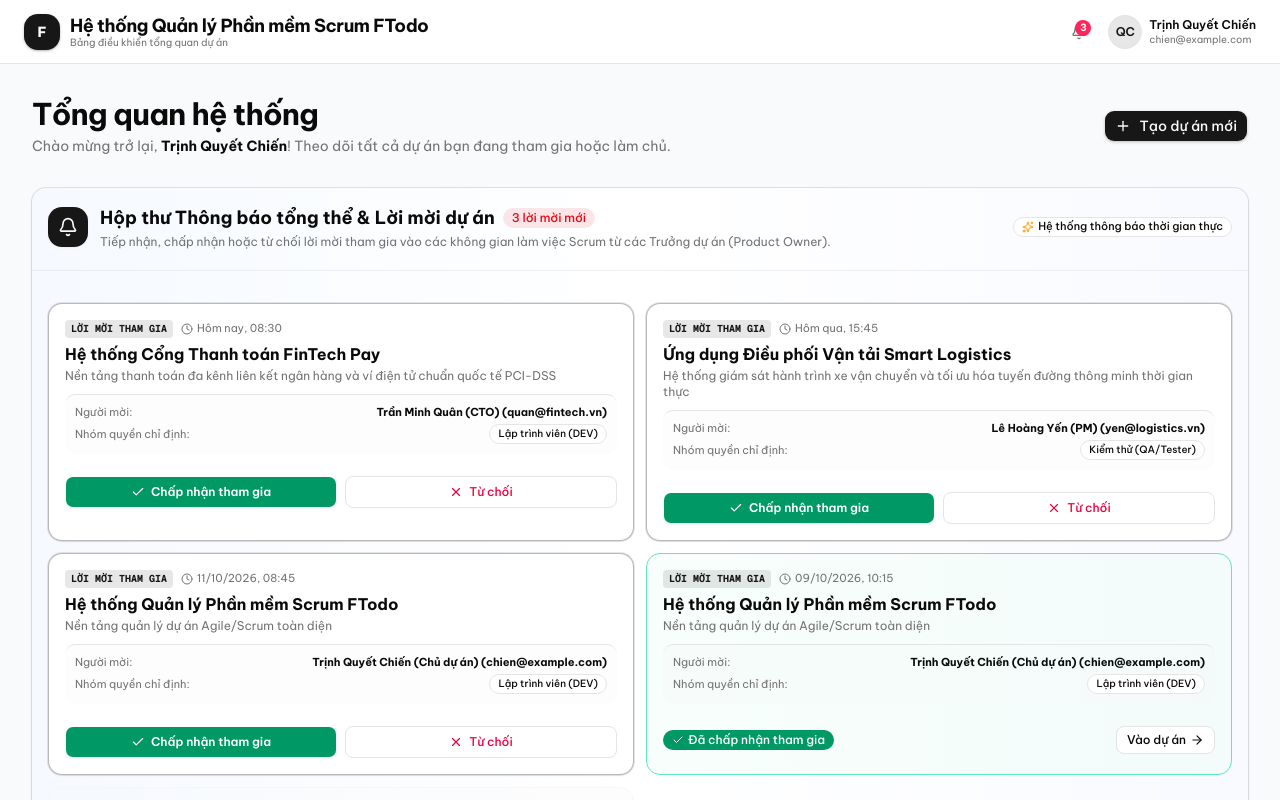
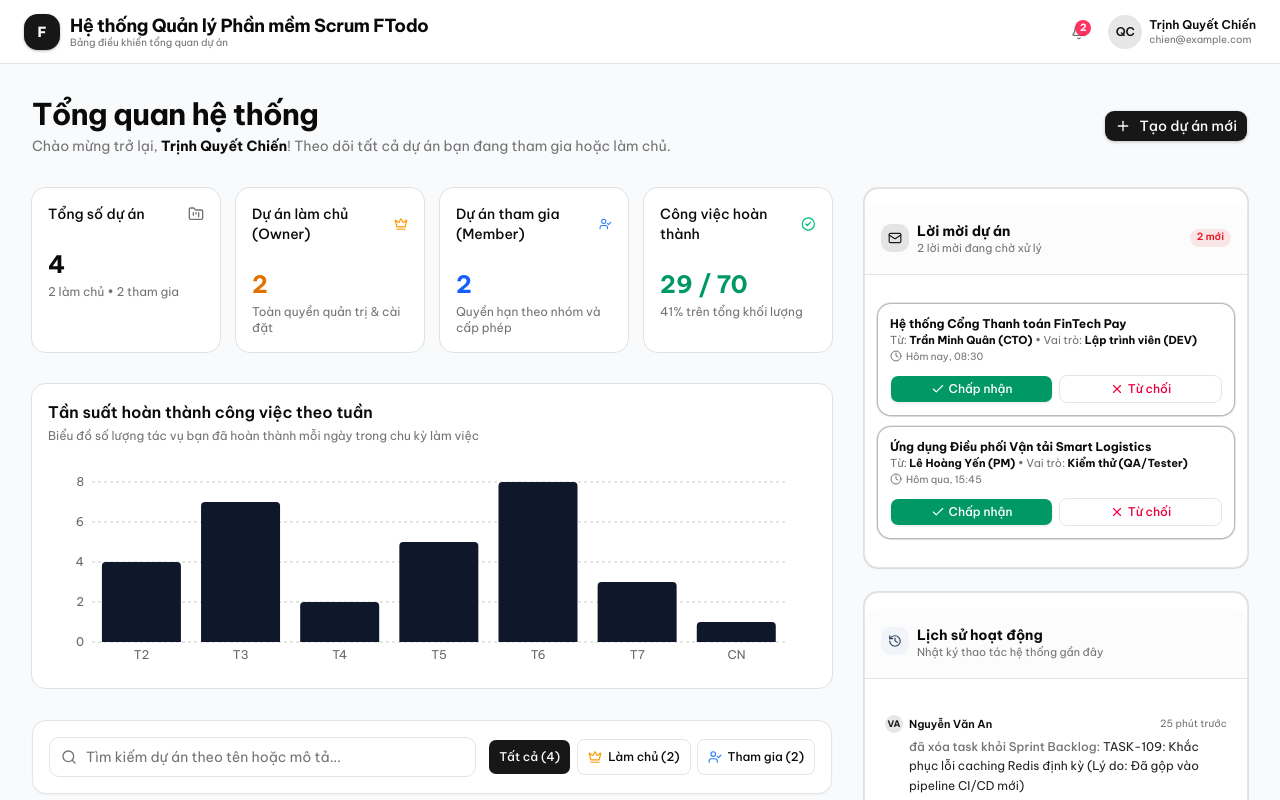
Before and after one commit to trinhquyetchien/FTodo, a Next.js app in the folder frontend/: page / in a window 1280 px wide. Shown: the top 800 px of the page. Built offline with nearby package versions, Linux system fonts and the light colour scheme.

Commit message:
feat(dashboard): move project invitations to compact right sidebar and header notifications

```diff
--- a/frontend/src/app/(dashboard)/page.tsx
+++ b/frontend/src/app/(dashboard)/page.tsx
@@ -17,7 +17,8 @@ import {
   Mail,
   Check,
   Clock,
-  Sparkles
+  Sparkles,
+  History
 } from "lucide-react";
 import { Button } from "@/components/ui/button";
 import { Card, CardContent, CardDescription, CardFooter, CardHeader, CardTitle } from "@/components/ui/card";
@@ -149,6 +150,12 @@ export default function GlobalDashboard() {
   const totalTasks = allProjects.reduce((sum, p) => sum + (p.tasks || 0), 0);
   const completedTasks = allProjects.reduce((sum, p) => sum + (p.completedTasks || 0), 0);
 
+  // Invitations addressed to the current user
+  const myInvitations = invitations.filter(
+    (i) => i.recipientEmail === user?.email || i.recipientName === user?.name || i.id === "inv-1" || i.id === "inv-2"
+  );
+  const pendingInvitations = myInvitations.filter((i) => i.status === "pending");
+
   const filteredOwned = ownedProjects.filter((p) => {
     if (filterTab === "member") return false;
     if (!searchQuery.trim()) return true;
@@ -168,8 +175,8 @@ export default function GlobalDashboard() {
       {/* 1. Top Banner & Action */}
       <div className="flex flex-col sm:flex-row justify-between items-start sm:items-center gap-4">
         <div>
-          <h1 className="text-3xl font-bold tracking-tight">Tổng quan hệ thống</h1>
-          <p className="text-muted-foreground text-sm mt-1">
+          <h1 className="text-2xl sm:text-3xl font-bold tracking-tight">Tổng quan hệ thống</h1>
+          <p className="text-muted-foreground text-xs sm:text-sm mt-1">
             Chào mừng trở lại, <strong className="text-foreground">{user?.name}</strong>! Theo dõi tất cả dự án bạn đang tham gia hoặc làm chủ.
           </p>
         </div>
@@ -223,157 +230,13 @@ export default function GlobalDashboard() {
       </div>
 
       {/* ======================================================== */}
-      {/* 1.5. GLOBAL NOTIFICATIONS & PROJECT INVITATIONS CENTER   */}
+      {/* 2. MAIN LAYOUT: 2 COLUMNS (CONTENT + RIGHT SIDEBAR)      */}
       {/* ======================================================== */}
-      <Card className="border-primary/20 bg-linear-to-r from-blue-50/60 via-card to-indigo-50/40 dark:from-blue-950/20 dark:via-card dark:to-indigo-950/10 shadow-sm overflow-hidden">
-        <CardHeader className="pb-3 border-b border-border/60">
-          <div className="flex flex-col sm:flex-row justify-between items-start sm:items-center gap-3">
-            <div className="flex items-center gap-3">
-              <div className="h-10 w-10 rounded-xl bg-primary text-primary-foreground flex items-center justify-center shadow-xs shrink-0">
-                <Bell className="h-5 w-5" />
-              </div>
-              <div>
-                <div className="flex items-center gap-2 flex-wrap">
-                  <CardTitle className="text-base sm:text-lg font-bold">
-                    Hộp thư Thông báo tổng thể & Lời mời dự án
-                  </CardTitle>
-                  {invitations.filter((i) => i.status === "pending").length > 0 ? (
-                    <Badge variant="destructive" className="text-xs px-2 py-0.5 animate-pulse">
-                      {invitations.filter((i) => i.status === "pending").length} lời mời mới
-                    </Badge>
-                  ) : (
-                    <Badge variant="secondary" className="text-xs text-muted-foreground">
-                      Không có lời mời chờ
-                    </Badge>
-                  )}
-                </div>
-                <CardDescription className="text-xs mt-0.5">
-                  Tiếp nhận, chấp nhận hoặc từ chối lời mời tham gia vào các không gian làm việc Scrum từ các Trưởng dự án (Product Owner).
-                </CardDescription>
-              </div>
-            </div>
-
-            <Badge variant="outline" className="text-[11px] font-medium bg-background gap-1 shrink-0">
-              <Sparkles className="h-3 w-3 text-amber-500" /> Hệ thống thông báo thời gian thực
-            </Badge>
-          </div>
-        </CardHeader>
-
-        <CardContent className="pt-4 space-y-4">
-          {/* List of Invitations */}
-          {invitations.length > 0 ? (
-            <div className="grid gap-3 sm:grid-cols-2">
-              {invitations.map((inv) => {
-                const isPending = inv.status === "pending";
-                const isAccepted = inv.status === "accepted";
-                const isDeclined = inv.status === "declined";
-
-                return (
-                  <div
-                    key={inv.id}
-                    className={`rounded-xl border p-4 transition-all ${
-                      isPending
-                        ? "bg-card border-primary/30 shadow-xs ring-1 ring-primary/10"
-                        : isAccepted
-                        ? "bg-emerald-50/40 dark:bg-emerald-950/10 border-emerald-300 dark:border-emerald-800/40"
-                        : "bg-muted/30 border-muted opacity-75"
-                    }`}
-                  >
-                    <div className="flex items-start justify-between gap-3">
-                      <div className="min-w-0 flex-1">
-                        <div className="flex items-center gap-2 flex-wrap">
-                          <span className="text-[10px] font-mono font-bold text-primary bg-primary/10 px-1.5 py-0.5 rounded">
-                            LỜI MỜI THAM GIA
-                          </span>
-                          <span className="text-[11px] text-muted-foreground flex items-center gap-1">
-                            <Clock className="h-3 w-3" /> {inv.createdAt}
-                          </span>
-                        </div>
-
-                        <h3 className="text-base font-bold text-foreground mt-1 truncate">
-                          {inv.projectName}
-                        </h3>
-                        <p className="text-xs text-muted-foreground line-clamp-2 mt-0.5">
-                          {inv.projectDescription}
-                        </p>
-
-                        <div className="mt-2.5 pt-2.5 border-t text-xs space-y-1 bg-muted/20 p-2.5 rounded-lg">
-                          <div className="flex items-center justify-between text-[11px]">
-                            <span className="text-muted-foreground">Người mời:</span>
-                            <strong className="text-foreground">{inv.inviterName} ({inv.inviterEmail})</strong>
-                          </div>
-                          <div className="flex items-center justify-between text-[11px]">
-                            <span className="text-muted-foreground">Nhóm quyền chỉ định:</span>
-                            <Badge variant="outline" className="text-[10px] bg-background">
-                              {inv.roleGroupName}
-                            </Badge>
-                          </div>
-                        </div>
-                      </div>
-                    </div>
-
-                    {/* Actions based on invitation status */}
-                    <div className="mt-3.5 pt-2 flex items-center justify-between gap-2">
-                      {isPending ? (
-                        <>
-                          <Button
-                            size="sm"
-                            onClick={() => handleInvitationAction(inv.id, "accepted")}
-                            className="text-xs h-8 gap-1.5 bg-emerald-600 hover:bg-emerald-700 text-white font-semibold flex-1 shadow-xs"
-                          >
-                            <Check className="h-3.5 w-3.5" /> Chấp nhận tham gia
-                          </Button>
-                          <Button
-                            size="sm"
-                            variant="outline"
-                            onClick={() => handleInvitationAction(inv.id, "declined")}
-                            className="text-xs h-8 gap-1.5 text-rose-600 hover:text-rose-700 hover:bg-rose-50 dark:hover:bg-rose-950/30 flex-1"
-                          >
-                            <X className="h-3.5 w-3.5" /> Từ chối
-                          </Button>
-                        </>
-                      ) : isAccepted ? (
-                        <div className="flex items-center justify-between w-full">
-                          <Badge className="bg-emerald-600 hover:bg-emerald-700 text-white text-xs gap-1">
-                            <Check className="h-3 w-3" /> Đã chấp nhận tham gia
-                          </Badge>
-                          <Link href={`/projects/${inv.projectId}`}>
-                            <Button size="sm" variant="outline" className="text-xs h-7 gap-1">
-                              Vào dự án <ArrowRight className="h-3 w-3" />
-                            </Button>
-                          </Link>
-                        </div>
-                      ) : (
-                        <div className="flex items-center justify-between w-full">
-                          <Badge variant="outline" className="text-xs border-rose-400 text-rose-600 bg-rose-50 dark:bg-rose-950/20 gap-1">
-                            <X className="h-3 w-3" /> Đã từ chối lời mời này
-                          </Badge>
-                          <Button
-                            size="sm"
-                            variant="ghost"
-                            onClick={() => handleInvitationAction(inv.id, "accepted")}
-                            className="text-[11px] h-7 text-muted-foreground hover:text-foreground"
-                          >
-                            Đổi ý: Chấp nhận
-                          </Button>
-                        </div>
-                      )}
-                    </div>
-                  </div>
-                );
-              })}
-            </div>
-          ) : (
-            <div className="p-8 text-center text-xs text-muted-foreground border rounded-xl border-dashed bg-muted/10">
-              <Mail className="h-8 w-8 mx-auto text-muted-foreground/40 mb-2" />
-              Bạn chưa có lời mời tham gia dự án nào đang chờ xử lý.
-            </div>
-          )}
-        </CardContent>
-      </Card>
-
-      {/* 2. Key Metrics Summary Cards */}
-      <div className="grid gap-4 grid-cols-1 sm:grid-cols-2 lg:grid-cols-4">
+      <div className="grid grid-cols-1 lg:grid-cols-12 gap-8 items-start">
+        {/* ==================== LEFT / MAIN COLUMN ==================== */}
+        <div className="lg:col-span-8 space-y-8 min-w-0">
+          {/* 2.1 Key Metrics Summary Cards */}
+          <div className="grid gap-4 grid-cols-1 sm:grid-cols-2 xl:grid-cols-4">
             <Card>
               <CardHeader className="flex flex-row items-center justify-between space-y-0 pb-2">
                 <CardTitle className="text-sm font-medium">Tổng số dự án</CardTitle>
@@ -429,13 +292,13 @@ export default function GlobalDashboard() {
             </Card>
           </div>
 
-      {/* 3. Analytics Chart */}
+          {/* 2.2 Analytics Chart */}
           <Card>
-        <CardHeader>
+            <CardHeader className="pb-3">
               <CardTitle className="text-base font-semibold">Tần suất hoàn thành công việc theo tuần</CardTitle>
-          <CardDescription>Biểu đồ số lượng tác vụ bạn đã hoàn thành mỗi ngày</CardDescription>
+              <CardDescription className="text-xs">Biểu đồ số lượng tác vụ bạn đã hoàn thành mỗi ngày trong chu kỳ làm việc</CardDescription>
             </CardHeader>
-        <CardContent className="pl-0 h-[220px]">
+            <CardContent className="pl-0 h-[200px]">
               <ResponsiveContainer width="100%" height="100%">
                 <BarChart data={dataCharts} margin={{ top: 10, right: 30, left: 0, bottom: 0 }}>
                   <CartesianGrid strokeDasharray="3 3" vertical={false} />
@@ -448,7 +311,7 @@ export default function GlobalDashboard() {
             </CardContent>
           </Card>
 
-      {/* 4. Projects Section & Search Bar */}
+          {/* 2.3 Projects Section & Search Bar */}
           <div className="space-y-6">
             {/* Search & Filter Toolbar */}
             <div className="flex flex-col sm:flex-row sm:items-center justify-between gap-3 p-4 rounded-xl border bg-card shadow-xs">
@@ -515,7 +378,7 @@ export default function GlobalDashboard() {
               <div className="space-y-4">
                 <div className="flex items-center gap-2 border-b pb-2">
                   <Crown className="h-5 w-5 text-amber-500" />
-              <h2 className="text-xl font-bold tracking-tight">Dự án của bạn (Làm chủ)</h2>
+                  <h2 className="text-lg font-bold tracking-tight">Dự án của bạn (Làm chủ)</h2>
                   <Badge variant="secondary" className="ml-2 font-mono">
                     {filteredOwned.length}
                   </Badge>
@@ -528,7 +391,7 @@ export default function GlobalDashboard() {
                       : "Bạn chưa làm chủ dự án nào. Hãy nhấn \"Tạo dự án mới\" ở trên để bắt đầu!"}
                   </div>
                 ) : (
-              <div className="grid gap-6 md:grid-cols-2 lg:grid-cols-3">
+                  <div className="grid gap-5 sm:grid-cols-2">
                     {filteredOwned.map((project) => (
                       <Card key={project.id} className="hover:shadow-md transition-shadow flex flex-col justify-between">
                         <CardHeader>
@@ -581,7 +444,7 @@ export default function GlobalDashboard() {
               <div className="space-y-4">
                 <div className="flex items-center gap-2 border-b pb-2">
                   <UserCheck className="h-5 w-5 text-blue-500" />
-              <h2 className="text-xl font-bold tracking-tight">Dự án bạn tham gia (Thành viên)</h2>
+                  <h2 className="text-lg font-bold tracking-tight">Dự án bạn tham gia (Thành viên)</h2>
                   <Badge variant="secondary" className="ml-2 font-mono">
                     {filteredMember.length}
                   </Badge>
@@ -594,7 +457,7 @@ export default function GlobalDashboard() {
                       : "Bạn chưa được mời vào dự án nào khác."}
                   </div>
                 ) : (
-              <div className="grid gap-6 md:grid-cols-2 lg:grid-cols-3">
+                  <div className="grid gap-5 sm:grid-cols-2">
                     {filteredMember.map((project) => (
                       <Card key={project.id} className="hover:shadow-md transition-shadow flex flex-col justify-between">
                         <CardHeader>
@@ -643,5 +506,173 @@ export default function GlobalDashboard() {
             )}
           </div>
         </div>
+
+        {/* ==================== RIGHT SIDEBAR ==================== */}
+        <div className="lg:col-span-4 space-y-6">
+          {/* 1. COMPACT PROJECT INVITATIONS CARD (Hiển thị nhỏ gọn bên thanh phải) */}
+          <Card className="border shadow-xs overflow-hidden">
+            <CardHeader className="p-4 pb-3 border-b bg-muted/30">
+              <div className="flex items-center justify-between">
+                <div className="flex items-center gap-2">
+                  <div className="h-7 w-7 rounded-lg bg-primary/10 text-primary flex items-center justify-center shrink-0">
+                    <Mail className="h-3.5 w-3.5" />
+                  </div>
+                  <div>
+                    <CardTitle className="text-sm font-bold">Lời mời dự án</CardTitle>
+                    <CardDescription className="text-[11px] leading-none mt-0.5">
+                      {pendingInvitations.length > 0
+                        ? `${pendingInvitations.length} lời mời đang chờ xử lý`
+                        : "Hộp thư lời mời tham gia"}
+                    </CardDescription>
+                  </div>
+                </div>
+                {pendingInvitations.length > 0 ? (
+                  <Badge variant="destructive" className="text-[10px] h-4.5 px-1.5 py-0 font-semibold animate-pulse">
+                    {pendingInvitations.length} mới
+                  </Badge>
+                ) : (
+                  <Badge variant="secondary" className="text-[10px] h-4.5 px-1.5 py-0 text-muted-foreground">
+                    0 mới
+                  </Badge>
+                )}
+              </div>
+            </CardHeader>
+
+            <CardContent className="p-3 space-y-2.5">
+              {myInvitations.length > 0 ? (
+                myInvitations.map((inv) => {
+                  const isPending = inv.status === "pending";
+                  const isAccepted = inv.status === "accepted";
+
+                  return (
+                    <div
+                      key={inv.id}
+                      className={`p-3 rounded-xl border transition-all text-xs space-y-2 ${
+                        isPending
+                          ? "bg-card border-primary/30 shadow-2xs ring-1 ring-primary/10"
+                          : isAccepted
+                          ? "bg-emerald-50/40 dark:bg-emerald-950/10 border-emerald-200 dark:border-emerald-800/40"
+                          : "bg-muted/30 border-muted opacity-70"
+                      }`}
+                    >
+                      <div className="flex items-start justify-between gap-2">
+                        <div className="min-w-0 flex-1">
+                          <div className="font-bold text-foreground text-xs leading-tight truncate">
+                            {inv.projectName}
+                          </div>
+                          <div className="text-[11px] text-muted-foreground mt-0.5 line-clamp-1">
+                            Từ: <strong className="text-foreground">{inv.inviterName}</strong> • Vai trò: <strong className="text-foreground">{inv.roleGroupName}</strong>
+                          </div>
+                          <div className="text-[10px] text-muted-foreground mt-0.5 flex items-center gap-1">
+                            <Clock className="h-3 w-3" /> {inv.createdAt}
+                          </div>
+                        </div>
+                      </div>
+
+                      {/* Compact Actions */}
+                      {isPending ? (
+                        <div className="flex items-center gap-1.5 pt-1">
+                          <Button
+                            size="sm"
+                            onClick={() => handleInvitationAction(inv.id, "accepted")}
+                            className="h-7 text-xs bg-emerald-600 hover:bg-emerald-700 text-white font-medium gap-1 flex-1 shadow-2xs"
+                          >
+                            <Check className="h-3 w-3" /> Chấp nhận
+                          </Button>
+                          <Button
+                            size="sm"
+                            variant="outline"
+                            onClick={() => handleInvitationAction(inv.id, "declined")}
+                            className="h-7 text-xs text-rose-600 hover:text-rose-700 hover:bg-rose-50 dark:hover:bg-rose-950/20 gap-1 flex-1"
+                          >
+                            <X className="h-3 w-3" /> Từ chối
+                          </Button>
+                        </div>
+                      ) : isAccepted ? (
+                        <div className="flex items-center justify-between pt-1 text-[11px]">
+                          <Badge variant="outline" className="text-[10px] bg-emerald-50 dark:bg-emerald-950/30 text-emerald-600 border-emerald-200 gap-1">
+                            <Check className="h-2.5 w-2.5" /> Đã tham gia
+                          </Badge>
+                          <Link href={`/projects/${inv.projectId}`}>
+                            <Button size="sm" variant="ghost" className="h-6 text-[11px] text-primary gap-1 px-1.5">
+                              Vào dự án <ArrowRight className="h-3 w-3" />
+                            </Button>
+                          </Link>
+                        </div>
+                      ) : (
+                        <div className="flex items-center justify-between pt-1 text-[11px]">
+                          <Badge variant="outline" className="text-[10px] text-rose-600 border-rose-200 bg-rose-50/50 gap-1">
+                            <X className="h-2.5 w-2.5" /> Đã từ chối
+                          </Badge>
+                          <Button
+                            size="sm"
+                            variant="ghost"
+                            onClick={() => handleInvitationAction(inv.id, "accepted")}
+                            className="h-6 text-[10px] text-muted-foreground hover:text-foreground px-1.5"
+                          >
+                            Đổi ý: Chấp nhận
+                          </Button>
+                        </div>
+                      )}
+                    </div>
+                  );
+                })
+              ) : (
+                <div className="py-6 text-center text-xs text-muted-foreground">
+                  <Mail className="h-6 w-6 mx-auto text-muted-foreground/40 mb-1.5" />
+                  Bạn chưa có lời mời tham gia dự án nào.
+                </div>
+              )}
+            </CardContent>
+          </Card>
+
+          {/* 2. RECENT ACTIVITY LOGS (Lịch sử hoạt động gần đây) */}
+          <Card className="border shadow-xs overflow-hidden">
+            <CardHeader className="p-4 pb-3 border-b bg-muted/30">
+              <div className="flex items-center gap-2">
+                <div className="h-7 w-7 rounded-lg bg-slate-100 dark:bg-slate-800 text-slate-700 dark:text-slate-300 flex items-center justify-center shrink-0">
+                  <History className="h-3.5 w-3.5" />
+                </div>
+                <div>
+                  <CardTitle className="text-sm font-bold">Lịch sử hoạt động</CardTitle>
+                  <CardDescription className="text-[11px] leading-none mt-0.5">
+                    Nhật ký thao tác hệ thống gần đây
+                  </CardDescription>
+                </div>
+              </div>
+            </CardHeader>
+            <CardContent className="p-3 space-y-2.5">
+              {recentActivities.map((act) => (
+                <div key={act.id} className="text-xs space-y-1 p-2 rounded-lg hover:bg-muted/30 transition-colors">
+                  <div className="flex items-center justify-between text-[11px] text-muted-foreground">
+                    <span className="font-semibold text-foreground flex items-center gap-1.5">
+                      <span className="h-4.5 w-4.5 rounded-full bg-primary/10 text-primary flex items-center justify-center text-[9px] font-bold">
+                        {act.userAvatar}
+                      </span>
+                      {act.userName}
+                    </span>
+                    <span className="text-[10px]">{act.timeAgo}</span>
+                  </div>
+                  <p className="text-xs text-foreground/90 pl-6 leading-relaxed">
+                    <span className="text-muted-foreground font-medium">{act.action}:</span> {act.detail}
+                  </p>
+                </div>
+              ))}
+            </CardContent>
+          </Card>
+
+          {/* 3. QUICK AGILE TIP / QUOTE */}
+          <div className="p-3.5 rounded-xl border bg-linear-to-br from-primary/5 via-card to-background text-xs space-y-1.5 shadow-2xs">
+            <div className="flex items-center gap-1.5 font-bold text-primary">
+              <Sparkles className="h-3.5 w-3.5" />
+              <span>Agile & Scrum Best Practice</span>
+            </div>
+            <p className="text-muted-foreground leading-relaxed text-[11px]">
+              Tối ưu hóa quy trình làm việc bằng cách chia nhỏ User Stories theo WBS, cập nhật Burndown chart hàng ngày và phản hồi lời mời kịp thời để đồng bộ tiến độ.
+            </p>
+          </div>
+        </div>
+      </div>
+    </div>
   );
 }
--- a/frontend/src/components/dashboard-header.tsx
+++ b/frontend/src/components/dashboard-header.tsx
@@ -64,7 +64,9 @@ export function DashboardHeader() {
     };
   }, []);
 
-  const pendingInvitations = invitations.filter((i) => i.status === "pending");
+  const pendingInvitations = invitations.filter(
+    (i) => i.status === "pending" && (i.recipientEmail === user?.email || i.recipientName === user?.name || i.id === "inv-1" || i.id === "inv-2")
+  );
 
   useEffect(() => {
     if (!isInsideWorkspace || !projectId) {
```
Lines whose indentation alone changed are shown as unchanged.
